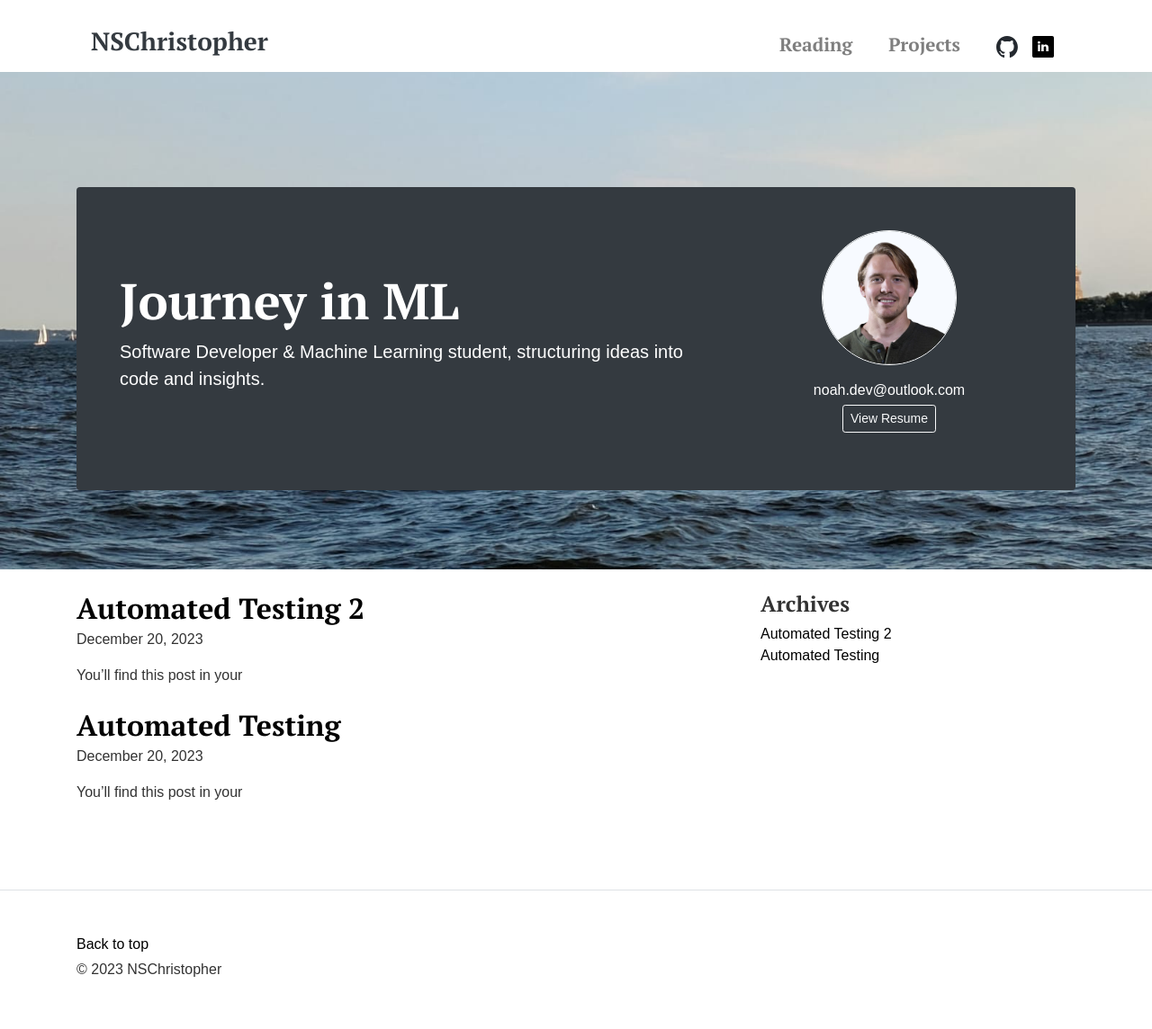
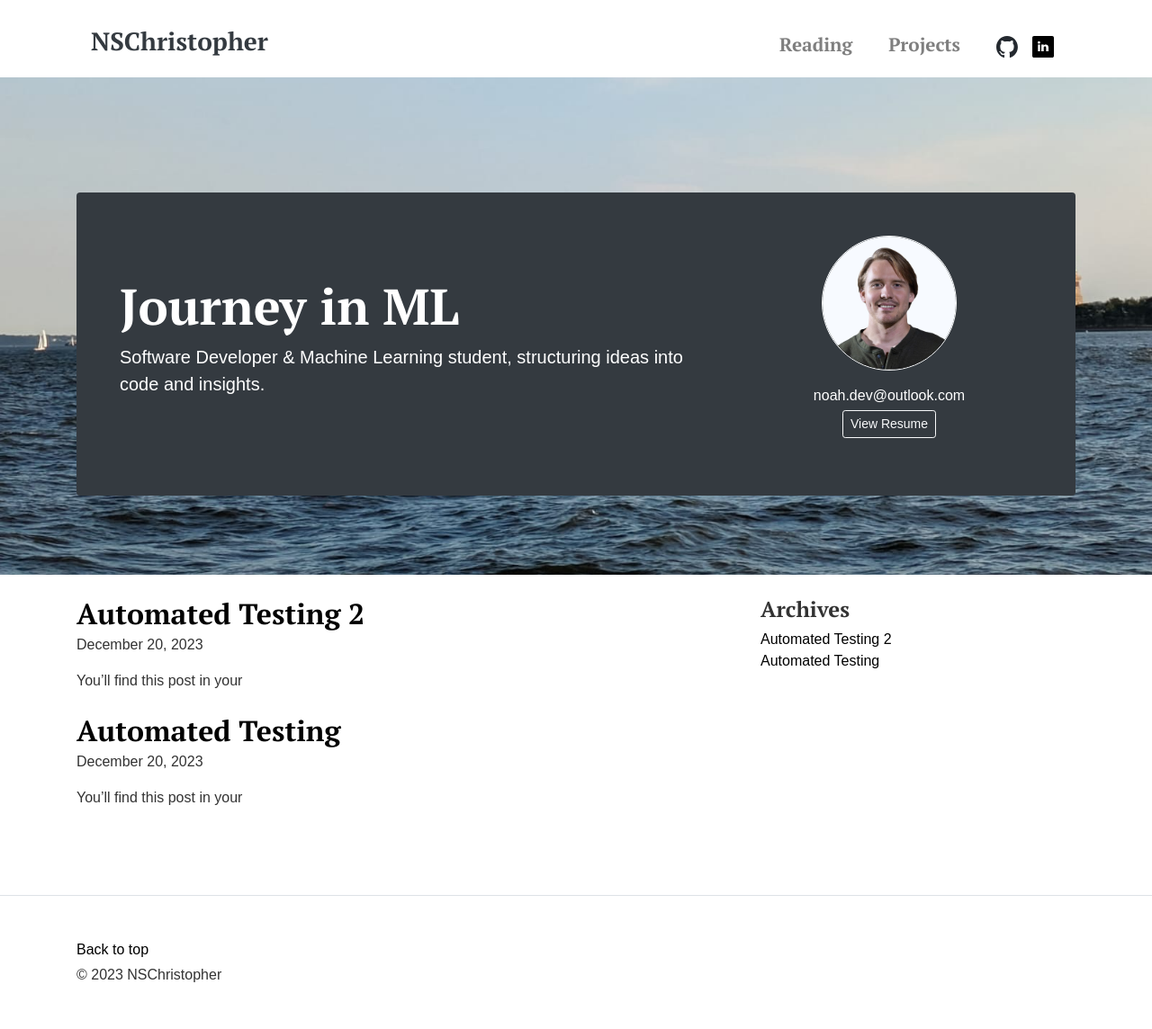
Before and after one commit to NSChristopher/NSChristopher.github.io, a Jekyll site: the page built from index.html, in a window 1280 px wide. Shown: the whole page at 90% size. Built offline with Jekyll 4.4.1, drawn with Linux system fonts in a browser that asks for light colours.

Commit message:
Update index.html

```diff
--- a/index.html
+++ b/index.html
@@ -8,7 +8,7 @@
   background: url('{{ '/assets/background.JPG' | relative_url }}')
               center center / cover no-repeat;
   /* pull it up 56px (approx your header height) */
-  margin-top: -36px;
+  margin-top: -30px;
   /* extra space above the hero card */
   padding-top: 8rem;
   /* extra space below the hero card */
```
